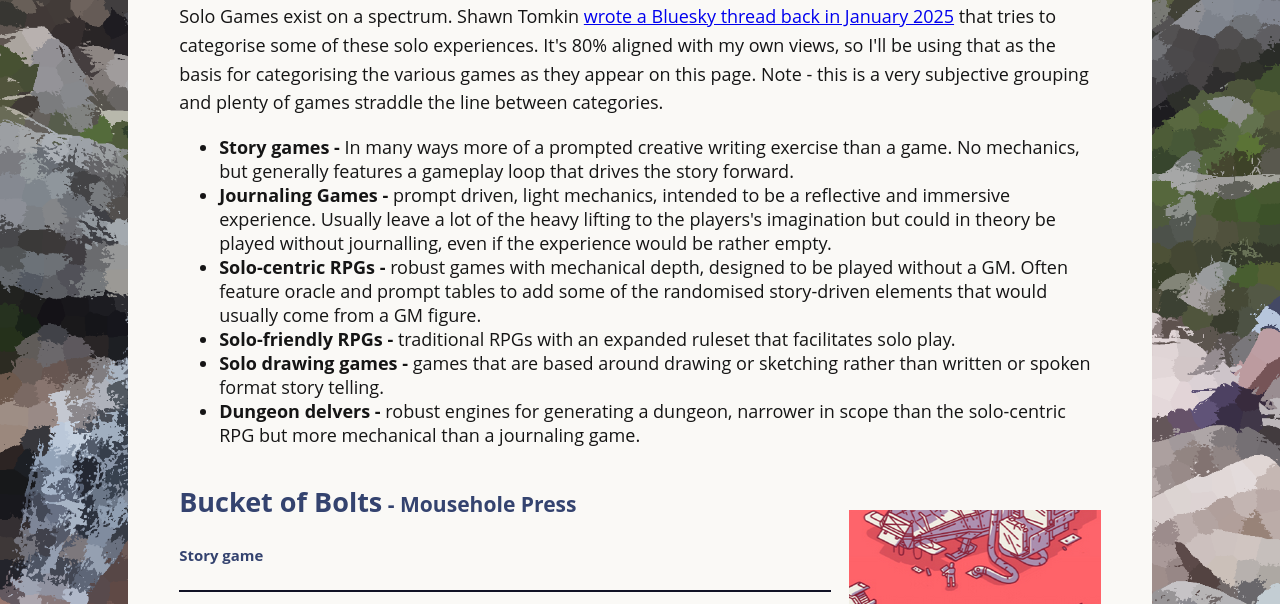
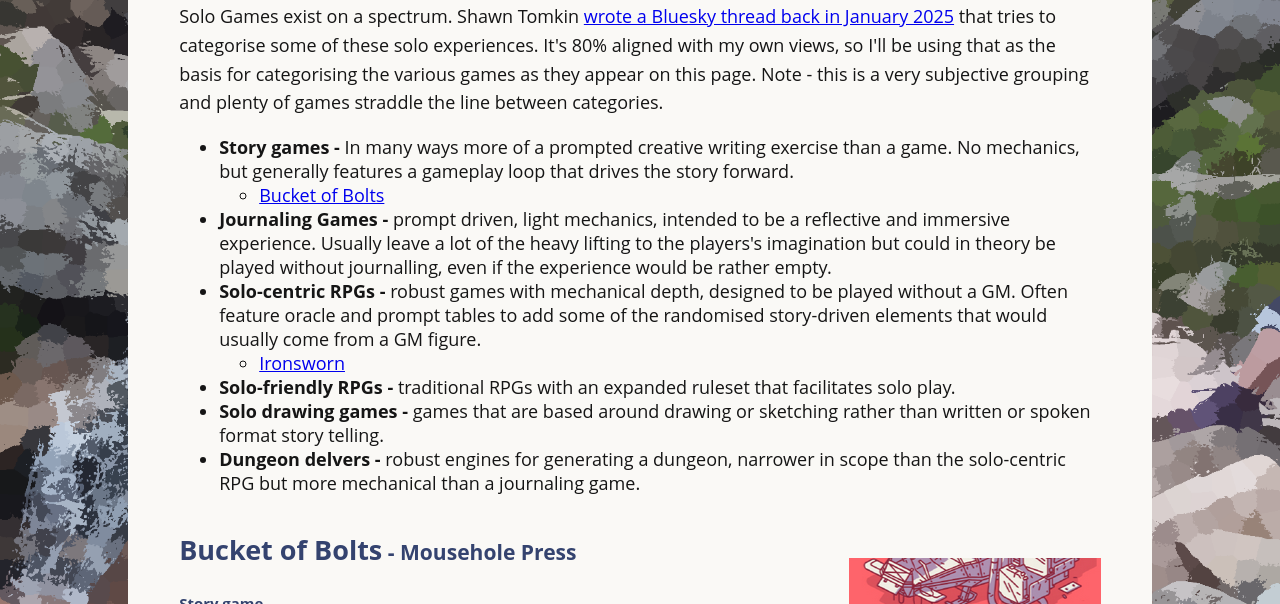
Before and after one commit to fst0pped/neocities-solo-stories, a plain HTML site: page public/solo_games.html in a window 1280 px wide. Shown: the part 496-1100 px from the top of the page. Drawn offline with Linux system fonts and the light colour scheme.

Commit message:
Add anchors and links to solo games

```diff
--- a/public/solo_games.html
+++ b/public/solo_games.html
@@ -18,8 +18,14 @@
 
     <ul>
       <li><strong>Story games -</strong> In many ways more of a prompted creative writing exercise than a game. No mechanics, but generally features a gameplay loop that drives the story forward.</li>
+      <ul>
+        <li><a href="#bucketofbolts">Bucket of Bolts</a></li>
+      </ul>
       <li><strong>Journaling Games -</strong> prompt driven, light mechanics, intended to be a reflective and immersive experience. Usually leave a lot of the heavy lifting to the players's imagination but could in theory be played without journalling, even if the experience would be rather empty.</li>
       <li><strong>Solo-centric RPGs -</strong> robust games with mechanical depth, designed to be played without a GM. Often feature oracle and prompt tables to add some of the randomised story-driven elements that would usually come from a GM figure.</li>
+      <ul>
+        <li><a href="#ironsworn">Ironsworn</a></li>
+      </ul>
       <li><strong>Solo-friendly RPGs -</strong> traditional RPGs with an expanded ruleset that facilitates solo play.</li>
       <li><strong>Solo drawing games -</strong> games that are based around drawing or sketching rather than written or spoken format story telling.</li>
       <li><strong>Dungeon delvers -</strong> robust engines for generating a dungeon, narrower in scope than the solo-centric RPG but more mechanical than a journaling game.</li>
@@ -27,7 +33,7 @@
 
     <div class="sologame"><!--Start of Bucket of Bolts-->
       <p class="right"><img src="images/bucket-of-bolts.png"></p>
-      <h2 class="inline">Bucket of Bolts</h2><h3 class="inline"> - Mousehole Press</h3>
+      <h2 class="inline" id="bucketofbolts">Bucket of Bolts</h2><h3 class="inline"> - Mousehole Press</h3>
       <h5>Story game</h5><hr class="inline" />
 
       <p>Bucket of Bolts was my first <strong>Story game</strong> experience. I bounced off it the first time round because I didn't really understand what I was getting into. I was prepared for a Journalling game, and I ended up with lots of 'journalling' but not a lot of 'game'. It took a year or so of getting used to solo role play and prompt-based mechanics before I came back to it and was able to really let go of those hangups and accept the game for what it is, instead of asking why it wasn't what I expected.</p>
@@ -51,7 +57,7 @@
 
     <div class="sologame"> <!--Start of Ironsworn-->
       <p class="right"><img src="images/ironsworn.png"></p>
-      <h2 class="inline">Ironsworn</h2><h3 class="inline"> - Tomkin Press</h3>
+      <h2 class="inline" id="ironsworn">Ironsworn</h2><h3 class="inline"> - Tomkin Press</h3>
       <h5>Solo-centric RPG</h5><hr class="inline" />
 
       <p>Ironsworn is the solo game that started me on this journey. It's free to download and very high production quality. There are some paid supplements and physical versions of the various game books and assets that you can buy if you want, but you absolutely don't need them to start playing. If you're looking for a true solo game that is close to the normal TTRPG adventure experience this is the one I'd recommend. The Ironsworn family of games also includes <strong>Starforged</strong> (Ironsworn in space) and <strong>Sundered Isles</strong> (Steampunk Pirate Ironsworn).</p>
```
